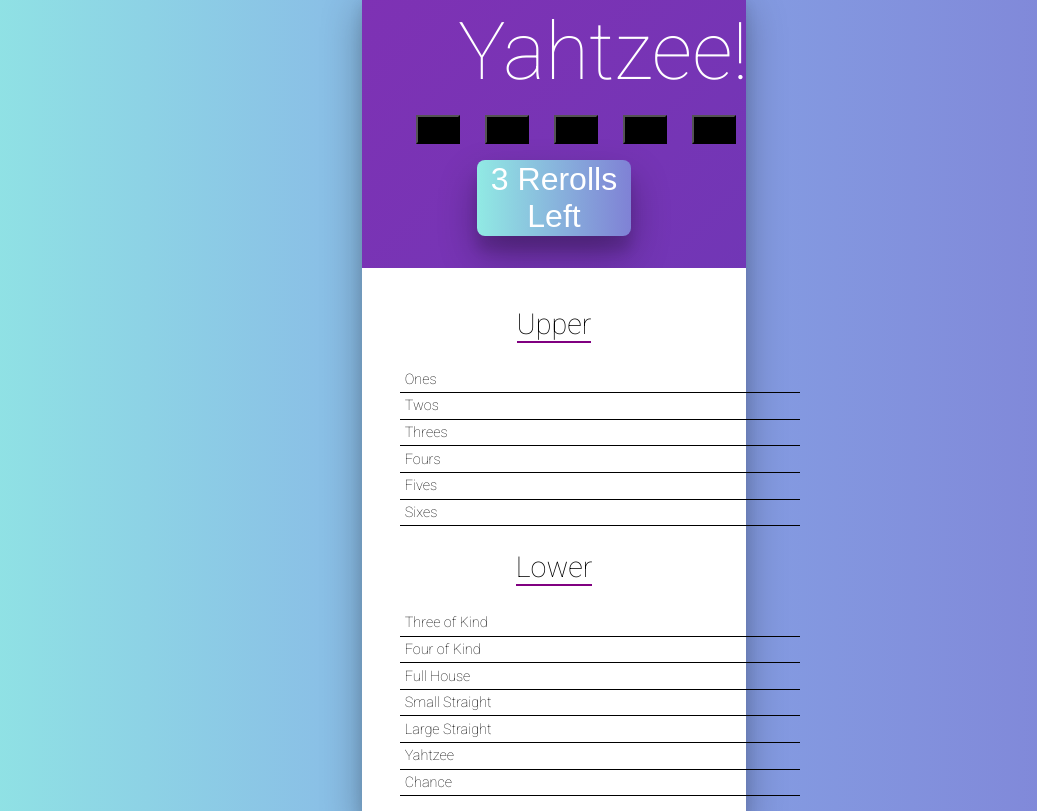
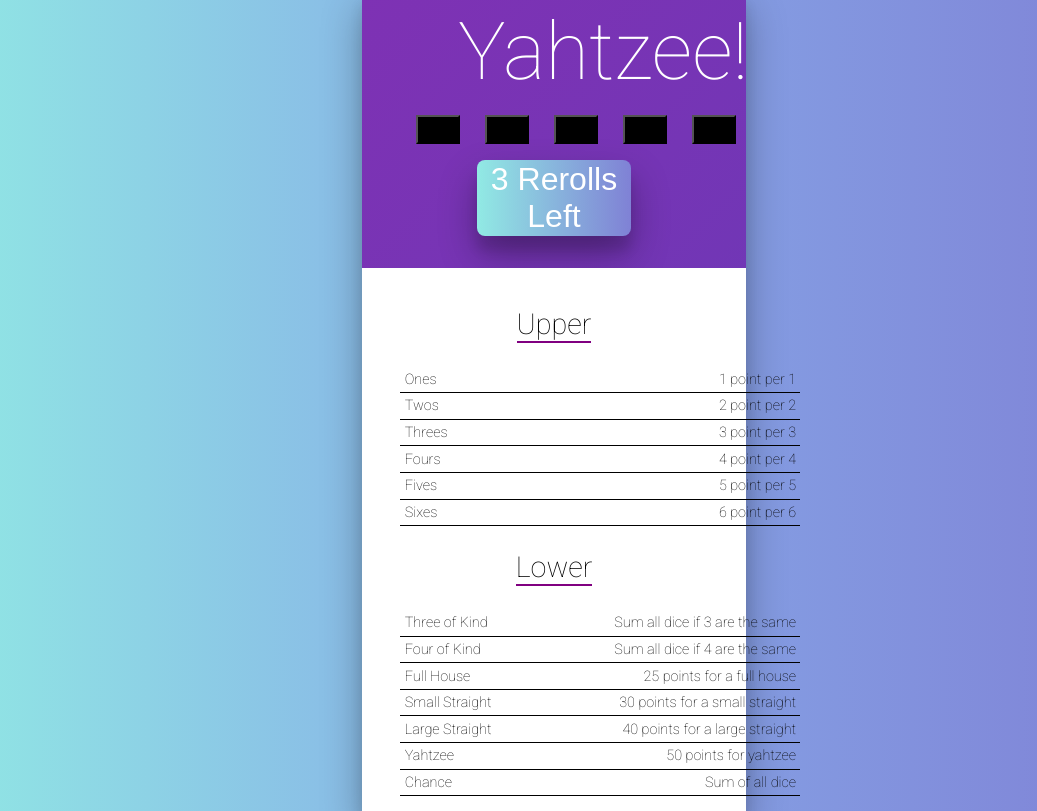
Before and after one commit to norher/React-Yahtzee, a React (Create React App) app: page / in a window 1280 px wide. Shown: the whole page, without its empty margins (86-1123 px from the left). Built offline with nearby package versions, Linux system fonts and the light colour scheme.

Commit message:
added descriptions to the scorecard

```diff
--- a/src/RuleRow.js
+++ b/src/RuleRow.js
@@ -3,13 +3,13 @@ import './RuleRow.css'
 
 class RuleRow extends Component {
   render() {
-    const {score, name, doScore} = this.props;
-    const disabled = score != undefined;
+    const {score, name, doScore, description} = this.props;
+    const disabled = score !== undefined;
     return (
-      <tr className={`RuleRow RuleRow-${score === undefined ? "active" : "disabled"}`}
+      <tr className={`RuleRow RuleRow-${disabled ? "disabled" : "active"}`}
         onClick={disabled ? null : doScore}>
         <td className="RuleRow-name">{name}</td>
-        <td className="RuleRow-score">{score}</td>
+        <td className="RuleRow-score">{disabled ? score : description}</td>
       </tr>
     )
   }
--- a/src/Rules.js
+++ b/src/Rules.js
@@ -98,29 +98,29 @@ class Yahtzee extends Rule {
 }
 
 // ones, twos, etc score as sum of that value
-const ones = new TotalOneNumber({ val: 1 });
-const twos = new TotalOneNumber({ val: 2 });
-const threes = new TotalOneNumber({ val: 3 });
-const fours = new TotalOneNumber({ val: 4 });
-const fives = new TotalOneNumber({ val: 5 });
-const sixes = new TotalOneNumber({ val: 6 });
+const ones = new TotalOneNumber({ val: 1, description: "1 point per 1" });
+const twos = new TotalOneNumber({ val: 2, description: "2 point per 2" });
+const threes = new TotalOneNumber({ val: 3, description: "3 point per 3"});
+const fours = new TotalOneNumber({ val: 4, description: "4 point per 4"});
+const fives = new TotalOneNumber({ val: 5, description: "5 point per 5"});
+const sixes = new TotalOneNumber({ val: 6, description: "6 point per 6"});
 
 // three/four of kind score as sum of all dice
-const threeOfKind = new SumDistro({ count: 3 });
-const fourOfKind = new SumDistro({ count: 4 });
+const threeOfKind = new SumDistro({ count: 3, description: "Sum all dice if 3 are the same" });
+const fourOfKind = new SumDistro({ count: 4, description: "Sum all dice if 4 are the same" });
 
 // full house scores as flat 25
-const fullHouse = new FullHouse({ score: 25});
+const fullHouse = new FullHouse({ score: 25, description: "25 points for a full house"});
 
 // small/large straights score as 30/40
-const smallStraight = new SmallStraight({ score: 30});
-const largeStraight = new LargeStraight({ score: 40 });
+const smallStraight = new SmallStraight({ score: 30, description: "30 points for a small straight"});
+const largeStraight = new LargeStraight({ score: 40, description: "40 points for a large straight" });
 
 // yahtzee scores as 50
-const yahtzee = new Yahtzee({ score: 50 });
+const yahtzee = new Yahtzee({ score: 50, description: "50 points for yahtzee" });
 
 // for chance, can view as sum of all dice, requiring at least 0 of a kind
-const chance = new SumDistro({ count: 0 });
+const chance = new SumDistro({ count: 0, description: "Sum of all dice" });
 
 export {
   ones,
--- a/src/ScoreTable.js
+++ b/src/ScoreTable.js
@@ -15,12 +15,42 @@ class ScoreTable extends Component {
           <h2>Upper</h2>
           <table cellSpacing="0">
             <tbody>
-              <RuleRow name="Ones" score={scores.ones} doScore={evt => doScore("ones", ones.evalRoll)} />
-              <RuleRow name="Twos" score={scores.twos} doScore={evt => doScore("twos", twos.evalRoll)} />
-              <RuleRow name="Threes" score={scores.threes} doScore={evt => doScore("threes", threes.evalRoll)} />
-              <RuleRow name="Fours" score={scores.fours} doScore={evt => doScore("fours", fours.evalRoll)} />
-              <RuleRow name="Fives" score={scores.fives} doScore={evt => doScore("fives", fives.evalRoll)} />
-              <RuleRow name="Sixes" score={scores.sixes} doScore={evt => doScore("sixes", sixes.evalRoll)} />
+              <RuleRow
+                name="Ones"
+                score={scores.ones}
+                description={ones.description}
+                doScore={evt => doScore("ones", ones.evalRoll)}
+              />
+              <RuleRow
+                name="Twos"
+                score={scores.twos}
+                description={twos.description}
+                doScore={evt => doScore("twos", twos.evalRoll)}
+              />
+              <RuleRow
+                name="Threes"
+                score={scores.threes}
+                description={threes.description}
+                doScore={evt => doScore("threes", threes.evalRoll)}
+              />
+              <RuleRow
+                name="Fours"
+                score={scores.fours}
+                description={fours.description}
+                doScore={evt => doScore("fours", fours.evalRoll)}
+              />
+              <RuleRow
+                name="Fives"
+                score={scores.fives}
+                description={fives.description}
+                doScore={evt => doScore("fives", fives.evalRoll)}
+              />
+              <RuleRow
+                name="Sixes"
+                score={scores.sixes}
+                description={sixes.description}
+                doScore={evt => doScore("sixes", sixes.evalRoll)}
+              />
             </tbody>
           </table>
         </section>
@@ -28,13 +58,48 @@ class ScoreTable extends Component {
           <h2>Lower</h2>
           <table cellSpacing="0">
             <tbody>
-              <RuleRow name="Three of Kind" score={scores.threeOfKind} doScore={evt => doScore("threeOfKind", threeOfKind.evalRoll)} />
-              <RuleRow name="Four of Kind" score={scores.fourOfKind} doScore={evt => doScore("fourOfKind", fourOfKind.evalRoll)} />
-              <RuleRow name="Full House" score={scores.fullHouse} doScore={evt => doScore("fullHouse", fullHouse.evalRoll)} />
-              <RuleRow name="Small Straight" score={scores.smallStraight} doScore={evt => doScore("smallStraight", smallStraight.evalRoll)} />
-              <RuleRow name="Large Straight" score={scores.largeStraight} doScore={evt => doScore("largeStraight", largeStraight.evalRoll)} />
-              <RuleRow name="Yahtzee" score={scores.yahtzee} doScore={evt => doScore("yahtzee", yahtzee.evalRoll)} />
-              <RuleRow name="Chance" score={scores.chance} doScore={evt => doScore("chance", chance.evalRoll)} />
+              <RuleRow
+                name="Three of Kind"
+                score={scores.threeOfKind}
+                description={threeOfKind.description}
+                doScore={evt => doScore("threeOfKind", threeOfKind.evalRoll)}
+              />
+              <RuleRow
+                name="Four of Kind"
+                score={scores.fourOfKind}
+                description={fourOfKind.description}
+                doScore={evt => doScore("fourOfKind", fourOfKind.evalRoll)}
+              />
+              <RuleRow
+                name="Full House"
+                score={scores.fullHouse}
+                description={fullHouse.description}
+                doScore={evt => doScore("fullHouse", fullHouse.evalRoll)}
+              />
+              <RuleRow
+                name="Small Straight"
+                score={scores.smallStraight}
+                description={smallStraight.description}
+                doScore={evt => doScore("smallStraight", smallStraight.evalRoll)}
+              />
+              <RuleRow
+                name="Large Straight"
+                score={scores.largeStraight}
+                description={largeStraight.description}
+                doScore={evt => doScore("largeStraight", largeStraight.evalRoll)}
+              />
+              <RuleRow
+                name="Yahtzee"
+                score={scores.yahtzee}
+                description={yahtzee.description}
+                doScore={evt => doScore("yahtzee", yahtzee.evalRoll)}
+              />
+              <RuleRow
+                name="Chance"
+                score={scores.chance}
+                description={chance.description}
+                doScore={evt => doScore("chance", chance.evalRoll)}
+              />
             </tbody>
           </table>
         </section>
```
